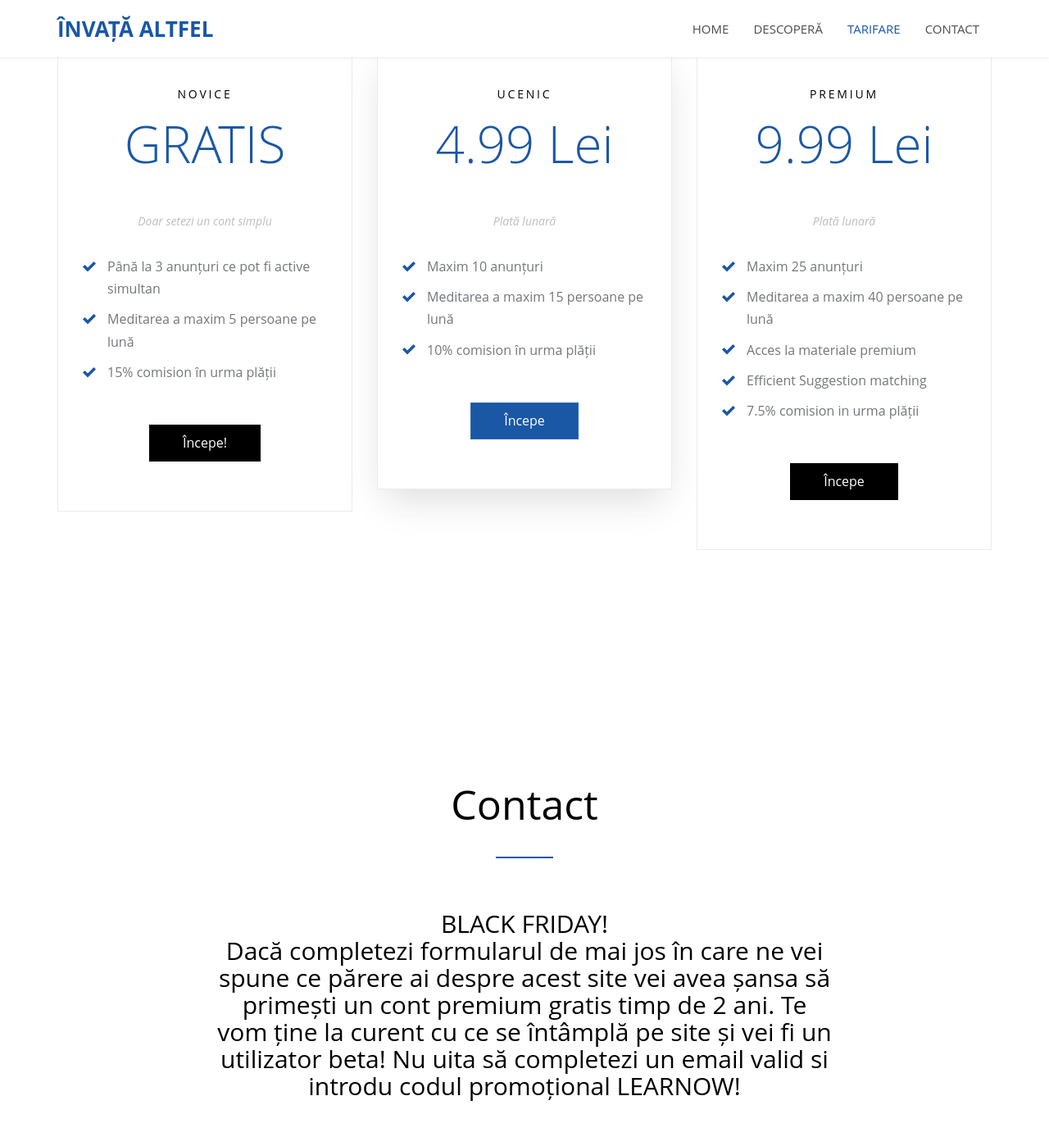
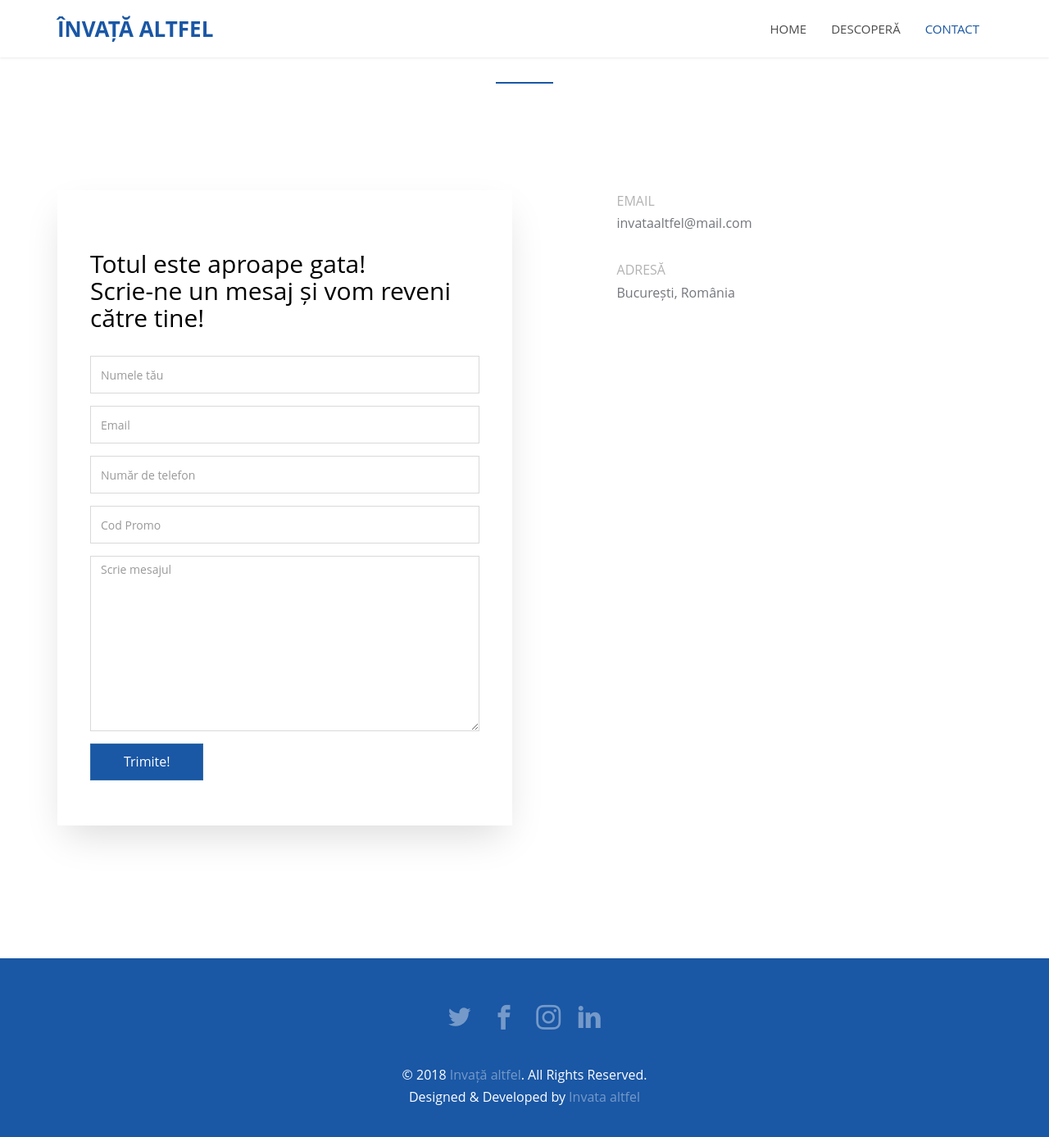
Before and after one commit to invata-altfel/invata-altfel.github.io, a Jekyll site: the page index.html, which Jekyll copies as it is, in a window 1280 px wide and 1400 px high, scrolled down 3848 px. Shown: the top 1387 px of the window at 82% size. Built offline with Jekyll 4.4.1, drawn with Linux system fonts in a browser that asks for light colours; some web fonts are replaced; some of the changed text lies outside the part shown.

Commit message:
updated index.html

```diff
--- a/index.html
+++ b/index.html
@@ -50,7 +50,7 @@
             <li><a href="#" data-nav-section="features">DESCOPERĂ</a></li>
             <!-- <li><a href="#" data-nav-section="metricsAndRevenue">ALTE DETALII</a></li> -->
             <!-- <li><a href="#" data-nav-section="m2validation">M2-VALIDARE</a></li> -->
-            <li><a href="#" data-nav-section="pricing">TARIFARE</a></li>
+            <!-- <li><a href="#" data-nav-section="pricing">TARIFARE</a></li> -->
             <!-- <li><a href="#" data-nav-section="oferta">OFERTA</a></li> -->
 
             <li><a href="#" data-nav-section="contact">CONTACT</a></li>
@@ -65,9 +65,13 @@
           <div class="col-md-8 col-md-offset-2 text-center">
             <h1 class="probootstrap-heading probootstrap-animate">Învață altfel - platformă educațională</h1>
             <div class="probootstrap-subheading center">
+<<<<<<< HEAD
+              <p class="probootstrap-animate"><a href="#contact" target="_blank" role="button" class="btn btn-primary smoothscroll">Incepe acum! <br></a><a href="#features" class="btn btn-default smoothscroll" role="button">Vezi detalii</a></p>
+=======
               <p class="probootstrap-animate">
                 <a href="#contact" target="_blank" role="button" class="btn btn-primary smoothscroll">Contactează-ne!</a>
                 <a href="demo.html" class="btn btn-default smoothscroll" role="button">Demo!</a></p>
+>>>>>>> 3ec591b63c013a035ebf0a56d673e18b365d2a66
             </div>
           </div>
         </div>
@@ -164,61 +168,6 @@
     </section> -->
     <!-- END section -->
 
-
-        <section class="probootstrap-section" data-section="pricing">
-      <div class="container">
-        <div class="row text-center mb100">
-          <div class="col-md-8 col-md-offset-2 probootstrap-section-heading">
-            <h2 class="mb30 text-black probootstrap-heading">Tarifare </h2>
-            <p>Mai multe planuri de tarifare în funcție de nevoi</p>
-          </div>
-        </div>
-        <!-- END row -->
-        <div class="row">
-          <div class="col-md-4">
-            <div class="probootstrap-pricing">
-              <h2>Novice</h2>
-              <p class="probootstrap-price"><strong>GRATIS</strong></p>
-              <p class="probootstrap-note">Doar setezi un cont simplu </p>
-              <ul class="probootstrap-list text-left mb50">
-                <li class="probootstrap-check">Până la 3 anunțuri ce pot fi active simultan</li>
-                <li class="probootstrap-check">Meditarea a maxim 5 persoane pe lună</li>
-                <li class="probootstrap-check">15% comision în urma plății</li>
-              </ul>
-              <p><a href="#" class="btn btn-black">Începe!</a></p>
-            </div>
-          </div>
-          <div class="col-md-4">
-            <div class="probootstrap-pricing probootstrap-popular probootstrap-shadow">
-              <h2>Ucenic</h2>
-              <p class="probootstrap-price"><strong>4.99 Lei</strong></p>
-              <p class="probootstrap-note">Plată lunară</p>
-              <ul class="probootstrap-list text-left mb50">
-                <li class="probootstrap-check">Maxim 10 anunțuri</li>
-                <li class="probootstrap-check">Meditarea a maxim 15 persoane pe lună</li>
-                <li class="probootstrap-check">10% comision în urma plății</li>
-              </ul>
-              <p><a href="#" class="btn btn-primary">Începe</a></p>
-            </div>
-          </div>
-          <div class="col-md-4">
-            <div class="probootstrap-pricing">
-              <h2>Premium</h2>
-              <p class="probootstrap-price"><strong>9.99 Lei</strong></p>
-              <p class="probootstrap-note">Plată lunară</p>
-              <ul class="probootstrap-list text-left mb50">
-                 <li class="probootstrap-check">Maxim 25 anunțuri</li>
-                <li class="probootstrap-check">Meditarea a maxim 40 persoane pe lună</li>
-                <li class="probootstrap-check">Acces la materiale premium</li>
-                <li class="probootstrap-check">Efficient Suggestion matching </li>
-                <li class="probootstrap-check">7.5% comision in urma plății</li>
-              </ul>
-              <p><a href="#" class="btn btn-black">Începe</a></p>
-            </div>
-          </div>
-        </div>
-      </div>
-    </section>
     <!-- END section -->
     <!-- END section -->
 
@@ -227,7 +176,7 @@
         <div class="row text-center mb100">
           <div class="col-md-8 col-md-offset-2  probootstrap-section-heading text-center text-black">
             <h2 class="probootstrap-heading probootstrap-animate">Contact</h2>
-             <h2 class="text-black mt0"> <br> BLACK FRIDAY!</br>Dacă completezi formularul de mai jos în care ne vei spune ce părere ai despre acest site vei avea șansa să primești un cont premium gratis timp de 2 ani. Te vom ține la curent cu ce se întâmplă pe site și vei fi un utilizator beta! Nu uita să completezi un email valid si introdu codul promoțional LEARNOW! </h2>
+             <h2 class="text-black mt0"></h2>
 
           </div>
         </div>
```
